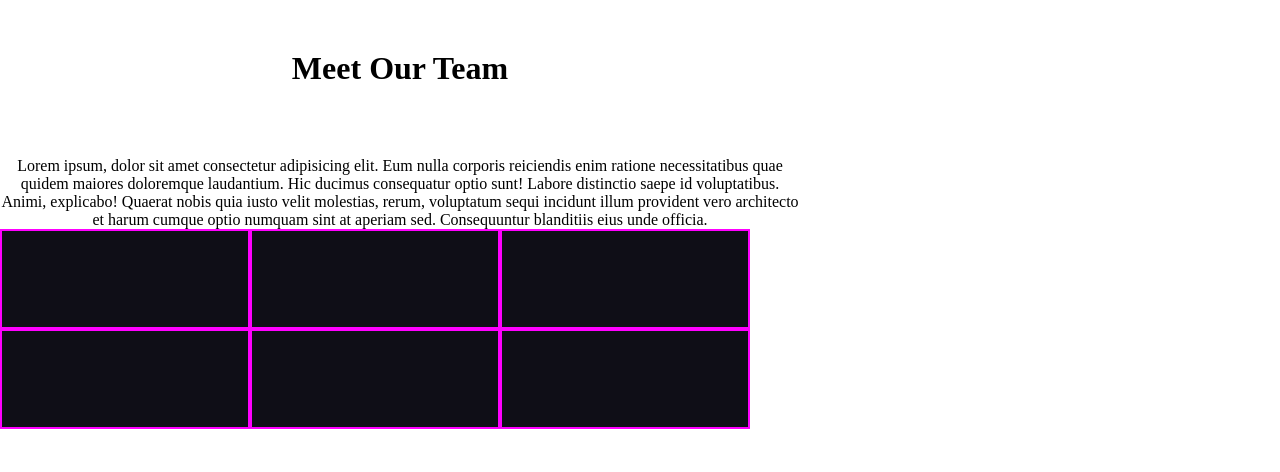
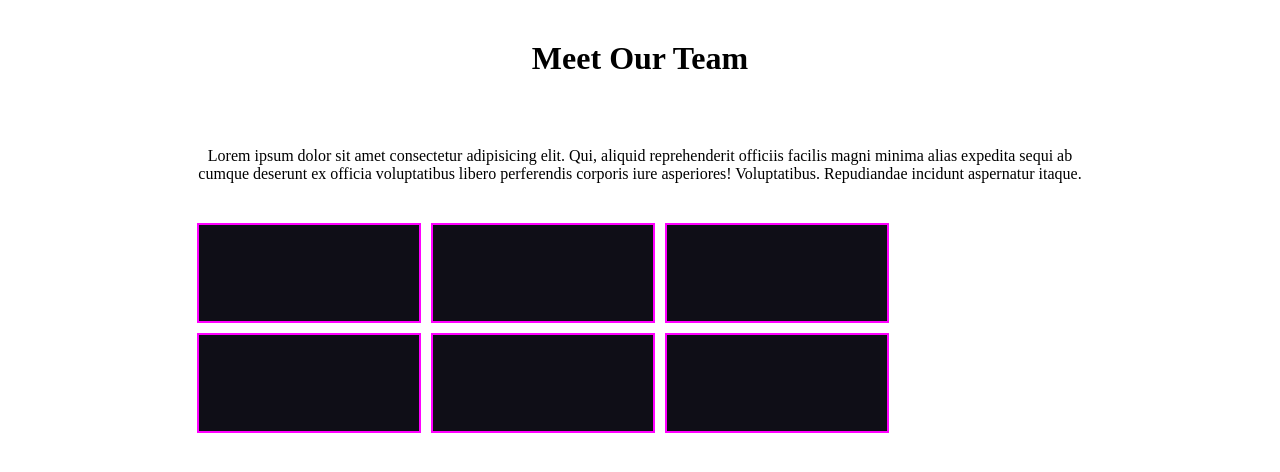
Before and after one commit to raffaelepiscitelli/html-css-float-cards, a plain HTML site: page index.html in a window 1280 px wide. Drawn offline with Linux system fonts and the light colour scheme.

Commit message:
Avanzamento

```diff
--- a/index.html
+++ b/index.html
@@ -16,8 +16,8 @@
         </h1>
 
         <p class="introduzione">
-            Lorem ipsum, dolor sit amet consectetur adipisicing elit. Eum nulla corporis reiciendis enim ratione necessitatibus quae quidem maiores doloremque laudantium. Hic ducimus consequatur optio sunt! Labore distinctio saepe id voluptatibus.
-            Animi, explicabo! Quaerat nobis quia iusto velit molestias, rerum, voluptatum sequi incidunt illum provident vero architecto et harum cumque optio numquam sint at aperiam sed. Consequuntur blanditiis eius unde officia.
+            Lorem ipsum dolor sit amet consectetur adipisicing elit. Qui, aliquid reprehenderit officiis facilis magni minima alias expedita sequi ab cumque deserunt ex officia voluptatibus libero perferendis corporis iure asperiores! Voluptatibus.
+            Repudiandae incidunt aspernatur itaque.
         </p>
 
         <div class="container">
--- a/style/style.css
+++ b/style/style.css
@@ -8,15 +8,15 @@
 body {
     background-color: white;
     text-align: center;
-
 }
 
  main {
-    width: 800px;
+    margin-left: 15%;
+    margin-right: 15%;
  }
 
 h1 {
-    padding-top: 50px;
+    padding-top: 40px;
     text-align: center;
 }
 
@@ -24,51 +24,64 @@ h1 {
     padding-top: 70px;
 }
 
+.container {
+    padding-top: 35px;
+    content: "";
+    display: block;
+    clear: both;
+}
+
 .designer {
     background-color: #0F0E17;
     height: 100px;
-    width: 250px;
+    width: 25%;
     border: 2px solid magenta;
     float: left;
+    margin: 5px;
 }
 
 .front-end-dev {
     background-color: #0F0E17;
     height: 100px;
-    width: 250px;
+    width: 25%;
     border: 2px solid magenta;
     float: left;
+    margin: 5px;
 }
 
 
 .back-end-dev {
     background-color: #0F0E17;
     height: 100px;
-    width: 250px;
+    width: 25%;
     border: 2px solid magenta;
     float: left;
+    margin: 5px;
 }
 
 .seo {
     background-color: #0F0E17;
     height: 100px;
-    width: 250px;
+    width: 25%;
     border: 2px solid magenta;
     float: left;
+    margin: 5px;
 }
 
 .projct-manager {
     background-color: #0F0E17;
     height: 100px;
-    width: 250px;
+    width: 25%;
     border: 2px solid magenta;
     float: left;
+    margin: 5px;
 }
 
 .analyst {
     background-color: #0F0E17;
     height: 100px;
-    width: 250px;
+    width: 25%;
     border: 2px solid magenta;
     float: left;
+    margin: 5px;
 }
```
